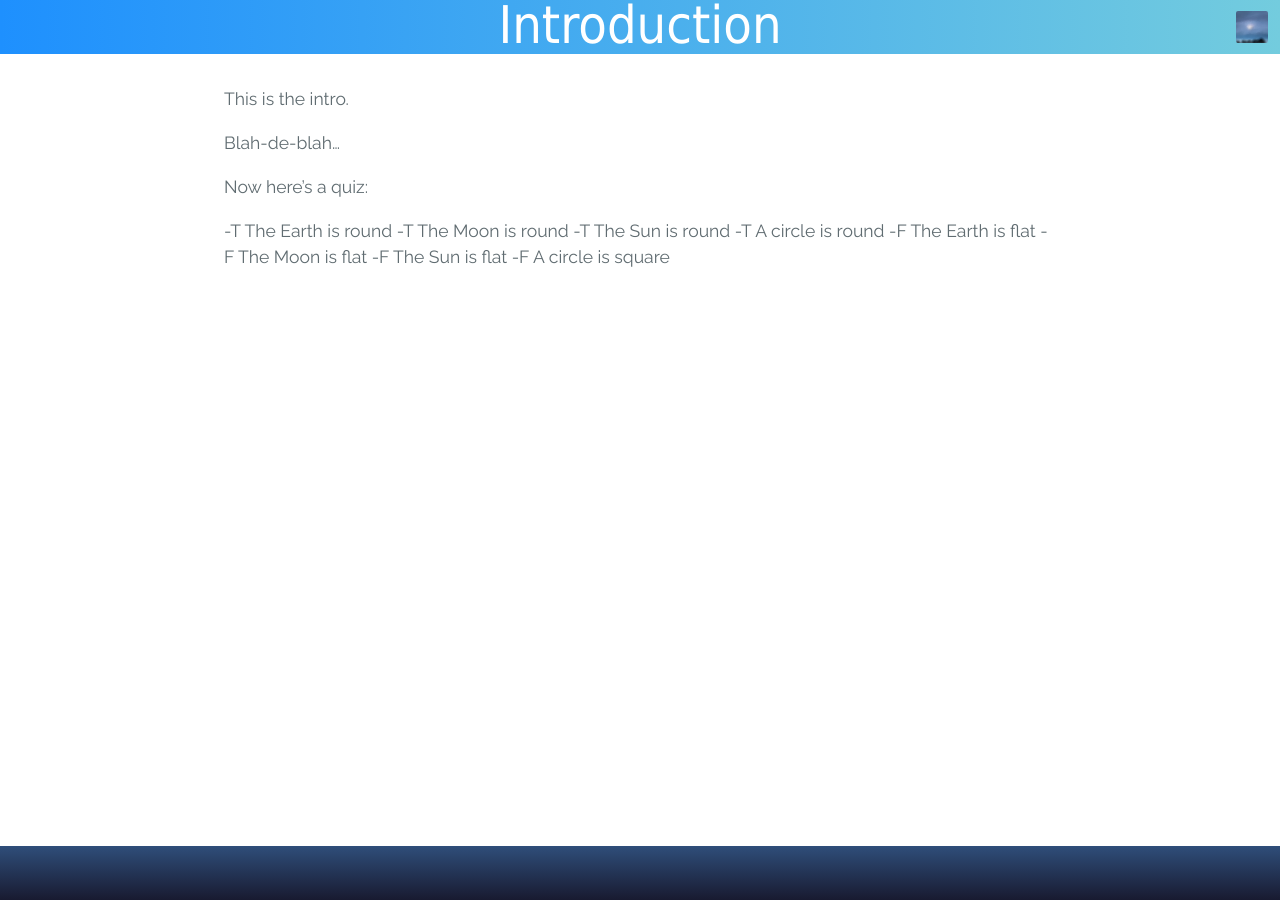
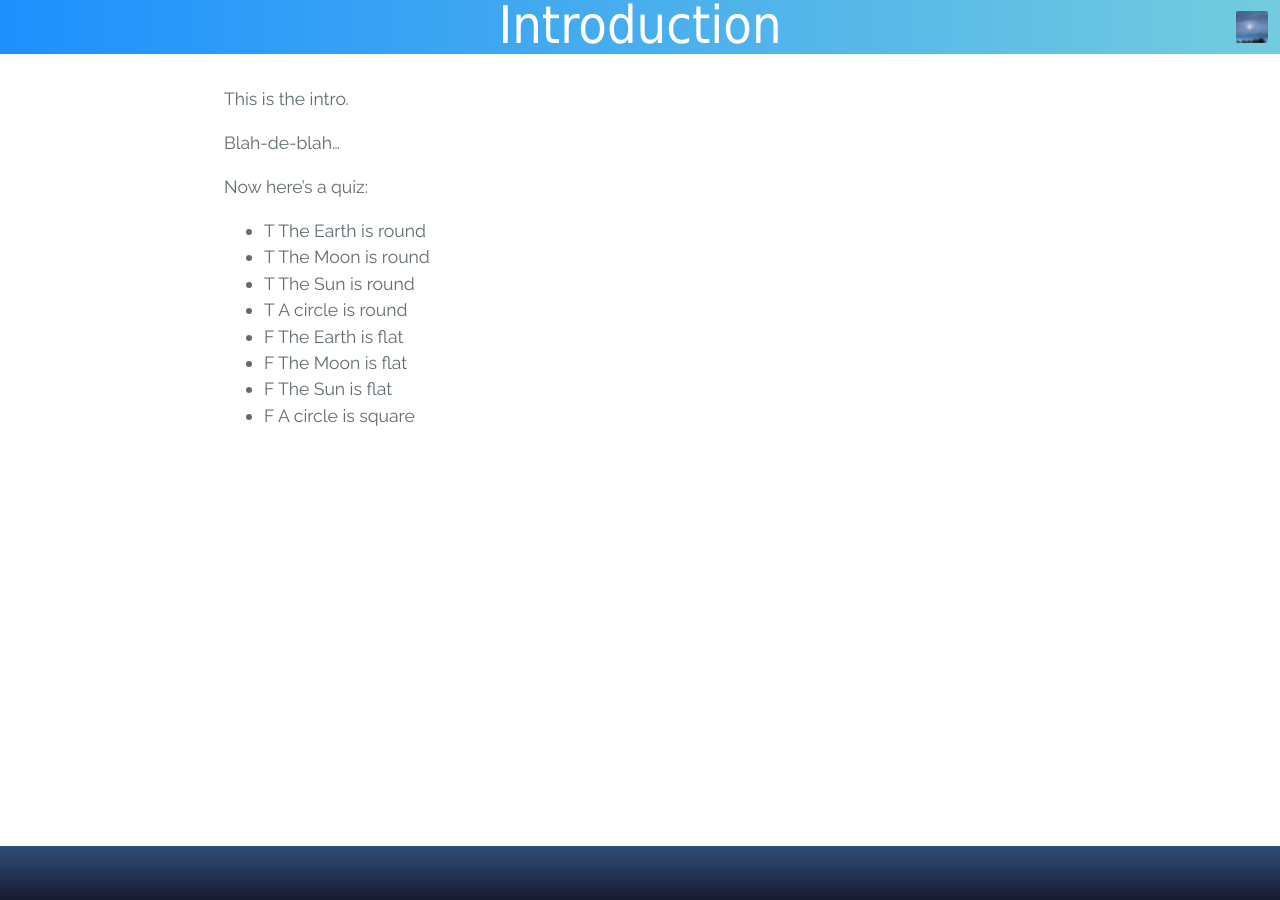
Before and after one commit to RarelyCharlie/rarelycharlie.github.io, a Jekyll site: the page built from pages/page0.md, in a window 1280 px wide. Built offline with Jekyll 4.4.1, drawn with Linux system fonts in a browser that asks for light colours; nearby versions of some CDN libraries.

Commit message:
Try quiz again

```diff
--- a/pages/page0.md
+++ b/pages/page0.md
@@ -9,13 +9,12 @@ Blah-de-blah...
 
 Now here's a quiz:
 
-<div class="quiz">
--T The Earth is round
--T The Moon is round
--T The Sun is round
--T A circle is round
--F The Earth is flat
--F The Moon is flat
--F The Sun is flat
--F A circle is square
-</div>
+<div class="quiz" />
+* T The Earth is round
+* T The Moon is round
+* T The Sun is round
+* T A circle is round
+* F The Earth is flat
+* F The Moon is flat
+* F The Sun is flat
+* F A circle is square
```
